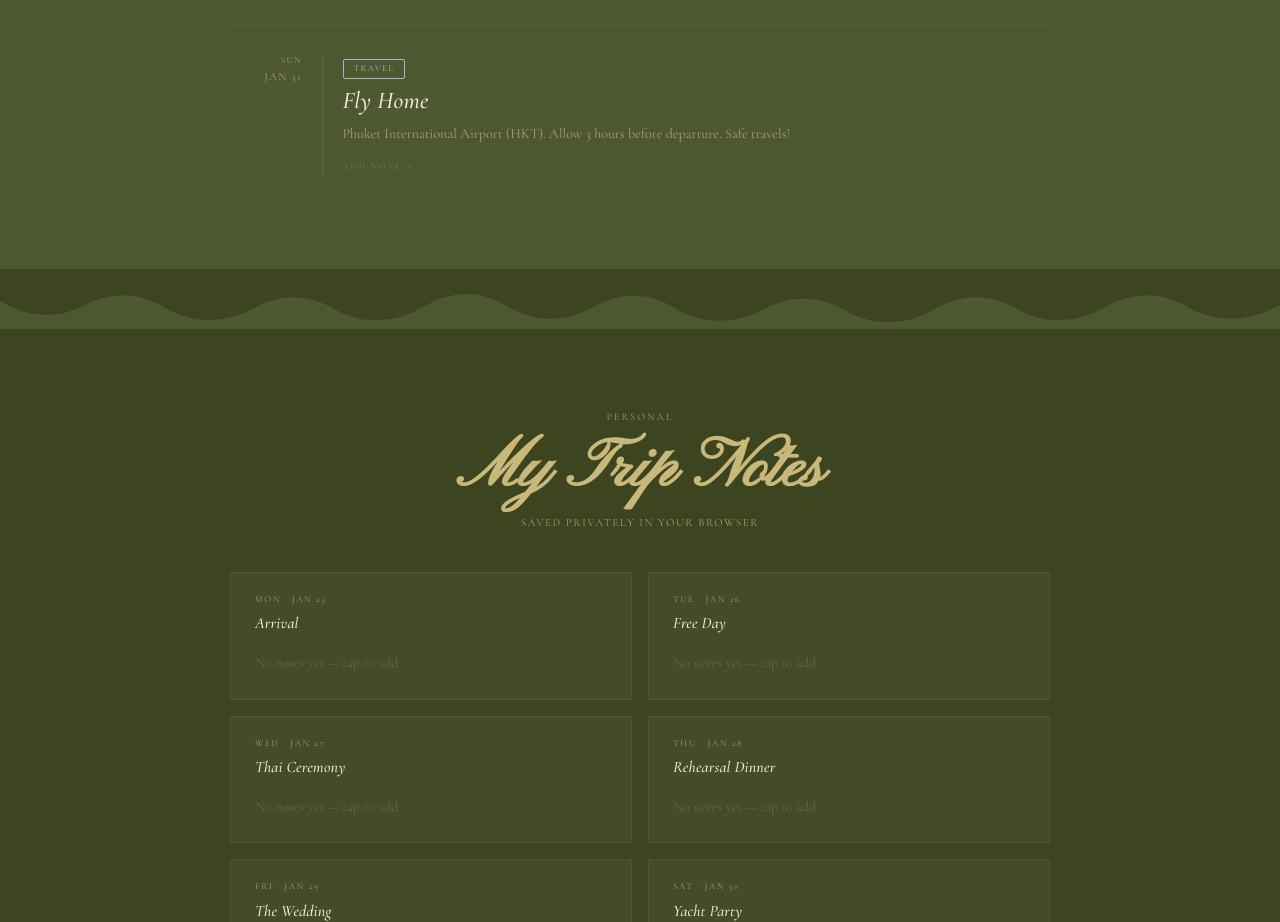
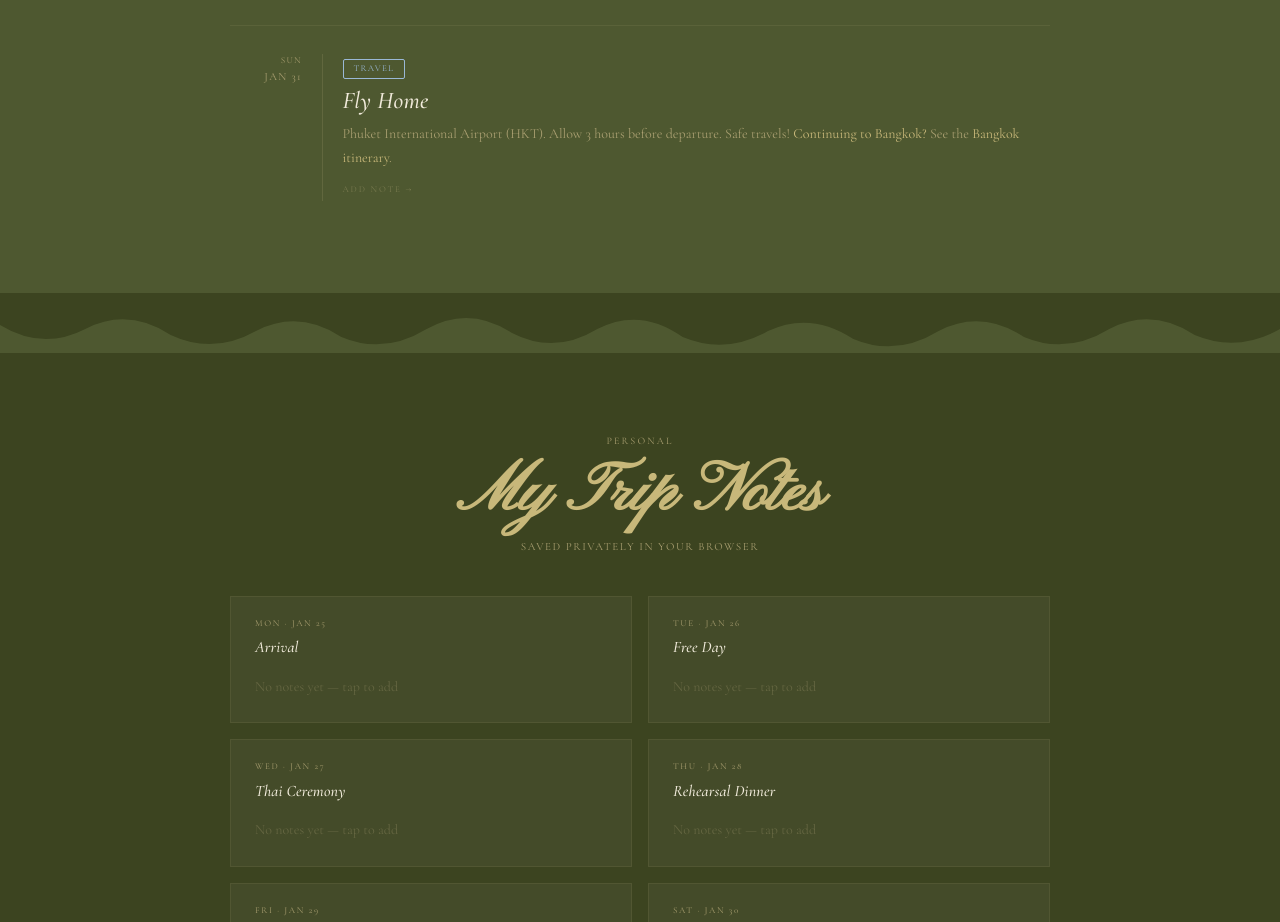
Before and after one commit to vanessakluong/victoria-george-wedding, a website built with Vite: page index.html in a window 1280 px wide. Shown: the part 2321-3243 px from the top of the page. Built offline with nearby package versions, Linux system fonts and the light colour scheme.

Commit message:
Restore Bangkok link on Jan 31 — links to /bangkok.html
Co-Authored-By: Claude Sonnet 4.6 <noreply@anthropic.com>

```diff
--- a/index.html
+++ b/index.html
@@ -717,7 +717,7 @@
       <div class="event-body">
         <span class="tag tag-travel">Travel</span>
         <h3 class="event-title">Fly Home</h3>
-        <p class="event-note">Phuket International Airport (HKT). Allow 3 hours before departure. Safe travels!</p>
+        <p class="event-note">Phuket International Airport (HKT). Allow 3 hours before departure. Safe travels! <em>Continuing to Bangkok?</em> See the <a href="/bangkok.html" style="color:var(--gold); text-decoration:none;">Bangkok itinerary</a>.</p>
       </div>
     </article>
 
```
Also changed, not shown: victoria-george-itinerary.html (+1 -1 lines).
